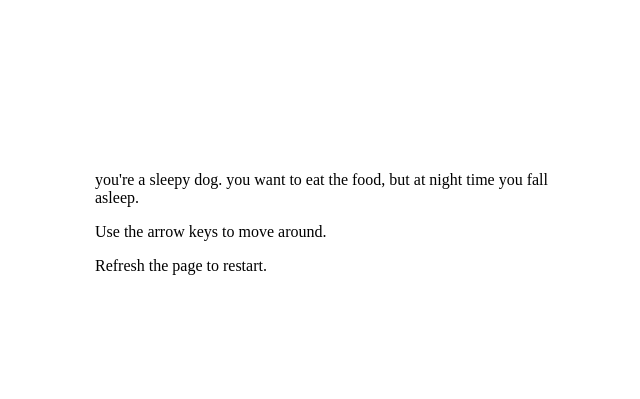
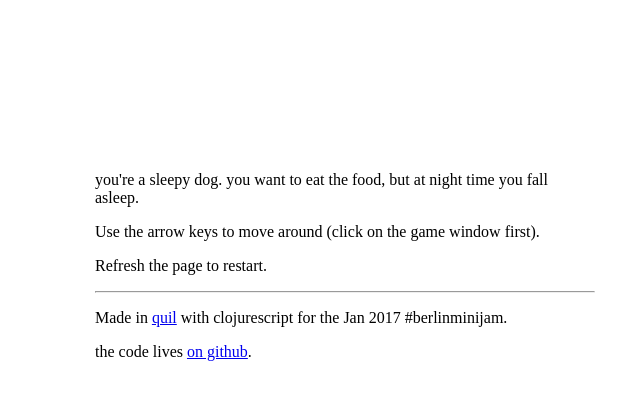
Before and after one commit to vsmart/sleepy-dog, a plain HTML site: page index.html in a window 1280 px wide. Shown: the part 79-478 px from the top of the page, without its empty margins (295-935 px from the left). Drawn offline with Linux system fonts and the light colour scheme; a script that the page names is missing.

```diff
--- a/index.html
+++ b/index.html
@@ -16,8 +16,11 @@
       <h1> sleepy dog</h1>
       <canvas id="sorry-dog"></canvas>
       <p>you're a sleepy dog. you want to eat the food, but at night time you fall asleep.</p>
-      <p>Use the arrow keys to move around.</p>
+      <p>Use the arrow keys to move around (click on the game window first).</p>
       <p>Refresh the page to restart.</p>
+      <hr>
+      <p>Made in <a href="http://quil.info">quil</a> with clojurescript for the Jan 2017 #berlinminijam.</p>
+      <p>the code lives <a href="https://github.com/vsmart/sleepy-dog">on github</a>.</p>
     </div>
   </body>
 </html>
```
Also changed, not shown: images/sleepydog.gif (added), 3 other files.
